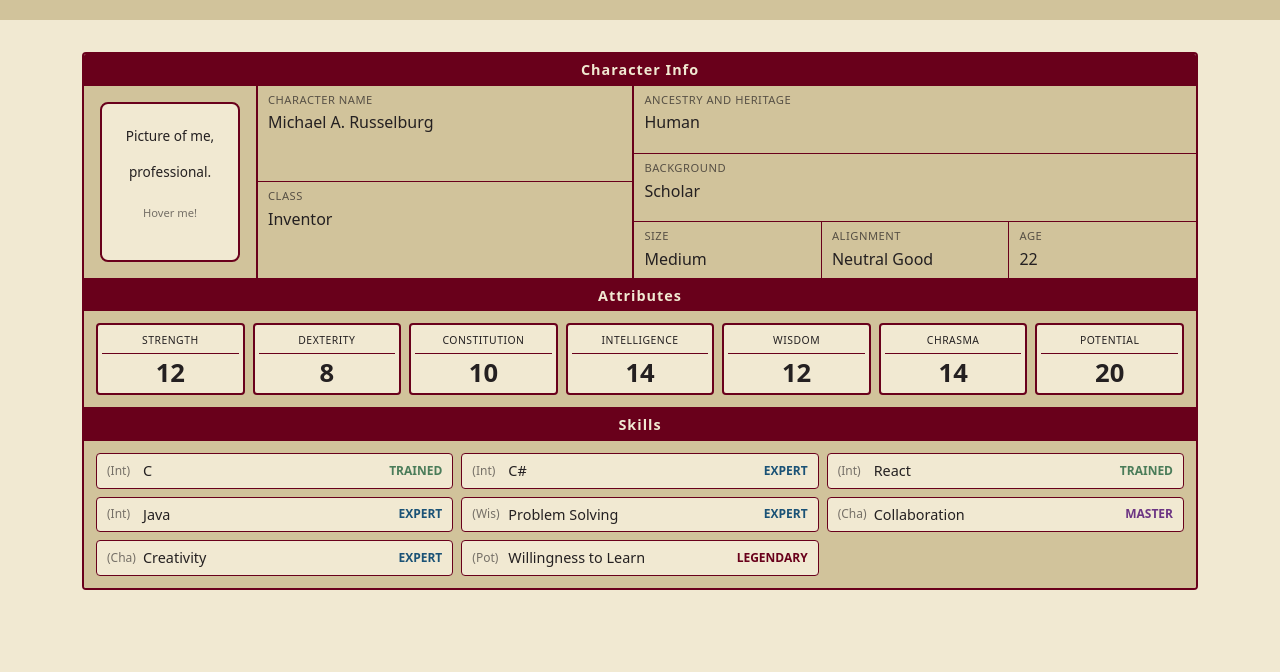
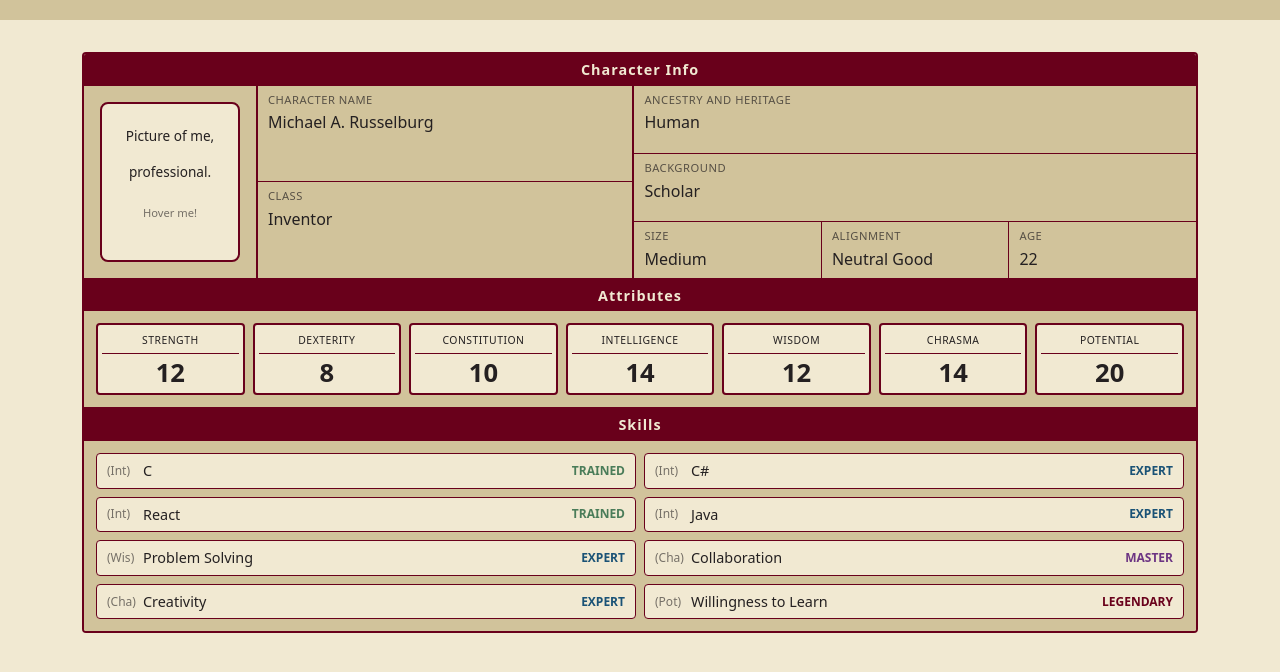
Before and after one commit to MichaelRdot/michaelrwebsite, a React (Vite) app: page / in a window 1280 px wide. Shown: the top 672 px of the page. Built offline with nearby package versions, Linux system fonts and the light colour scheme.

Commit message:
Updated Skills to be in sections of 2 instead of 3 to make it more even

```diff
--- a/src/components/About Me Section/SkillsSubSection.css
+++ b/src/components/About Me Section/SkillsSubSection.css
@@ -5,7 +5,7 @@
 
 .skills-grid {
     display: grid;
-    grid-template-columns: repeat(3, 1fr);
+    grid-template-columns: repeat(2, 1fr);
     justify-content: center;
     gap: 0.5rem;
     padding: 0.75rem;
@@ -15,7 +15,6 @@
     border: 1px solid var(--box-border-color);
     border-radius: 4px;
     background-color: var(--bs-body-bg);
-    justify-content: center;
     padding: 6px 10px;
     display: flex;
     align-items: center;
```
